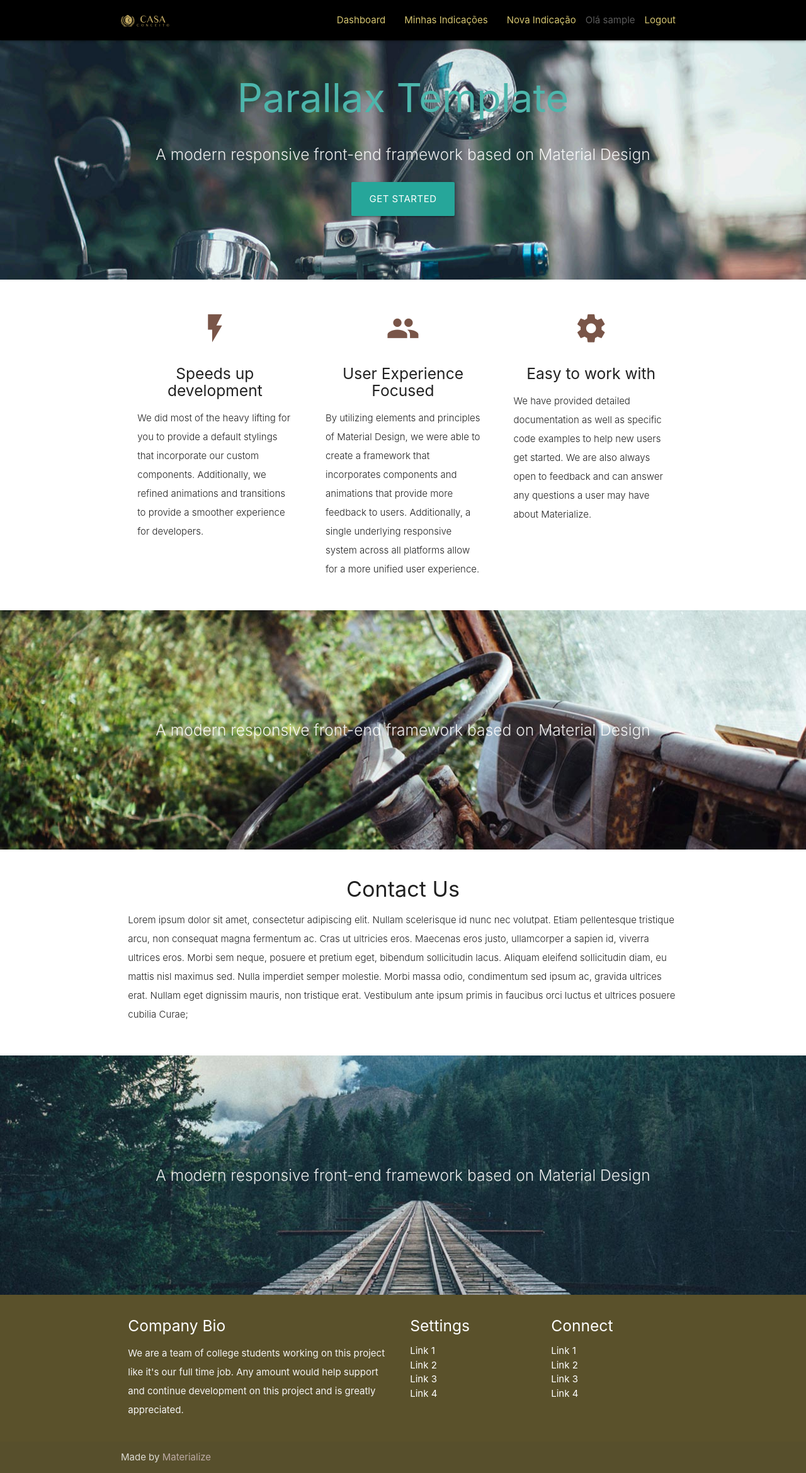
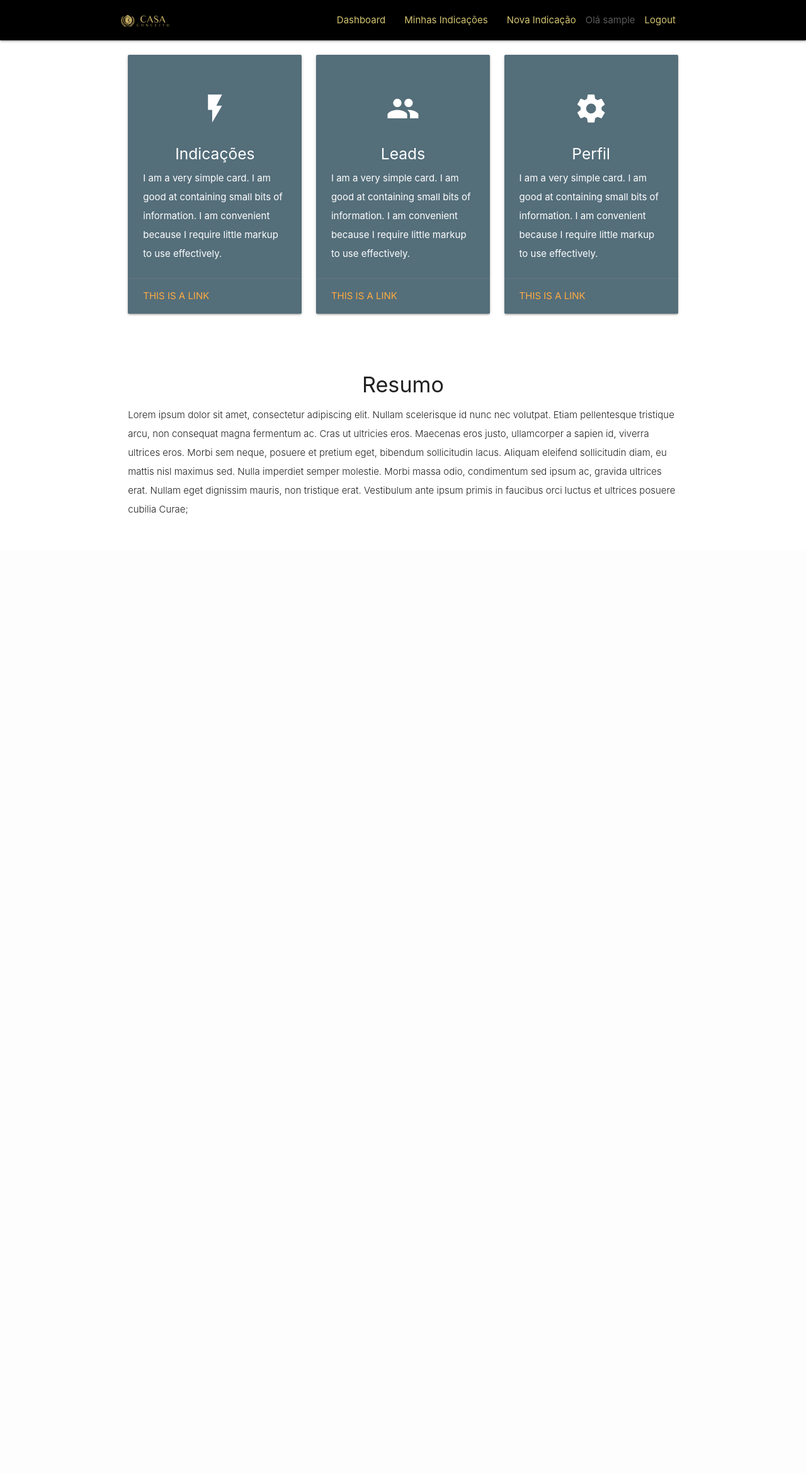
Before and after one commit to tiagocordeiro/casaconceito-sie, a Django app: page / in a window 1280 px wide. Shown: the whole page at 63% size. After the commit the page ends 817 px from the top, so only its background shows below. Run offline with Django 3.2, Linux system fonts and the light colour scheme; the visitor is signed in with stand-in values (Sample User, id 1); some libraries are stand-ins or nearby versions.

Commit message:
Prepara Dashboard

```diff
--- a/templates/index.html
+++ b/templates/index.html
@@ -16,54 +16,59 @@
 
   {% include "navmenu.html" %}
 
-  <div id="index-banner" class="parallax-container">
-    <div class="section no-pad-bot">
-      <div class="container">
-        <br><br>
-        <h1 class="header center teal-text text-lighten-2">Parallax Template</h1>
-        <div class="row center">
-          <h5 class="header col s12 light">A modern responsive front-end framework based on Material Design</h5>
-        </div>
-        <div class="row center">
-          <a href="#" id="download-button" class="btn-large waves-effect waves-light teal lighten-1">Get Started</a>
-        </div>
-        <br><br>
-
-      </div>
-    </div>
-    <div class="parallax"><img src="{% static "images/background1.jpg" %}" alt="Unsplashed background img 1"></div>
-  </div>
-
 
   <div class="container">
     <div class="section">
 
-      <!--   Icon Section   -->
       <div class="row">
         <div class="col s12 m4">
-          <div class="icon-block">
-            <h2 class="center brown-text"><i class="material-icons">flash_on</i></h2>
-            <h5 class="center">Speeds up development</h5>
+          <div class="card blue-grey darken-1">
+            <div class="card-content white-text">
+                <div class="icon-block">
+                   <h2 class="center lighten-1"><i class="material-icons">flash_on</i></h2>
+                </div>
 
-            <p class="light">We did most of the heavy lifting for you to provide a default stylings that incorporate our custom components. Additionally, we refined animations and transitions to provide a smoother experience for developers.</p>
+                <h5 class="center">Indicações</h5>
+                <p>I am a very simple card. I am good at containing small bits of information.
+                   I am convenient because I require little markup to use effectively.</p>
+            </div>
+            <div class="card-action">
+              <a href="#">This is a link</a>
+            </div>
           </div>
         </div>
 
         <div class="col s12 m4">
-          <div class="icon-block">
-            <h2 class="center brown-text"><i class="material-icons">group</i></h2>
-            <h5 class="center">User Experience Focused</h5>
+          <div class="card blue-grey darken-1">
+            <div class="card-content white-text">
+                <div class="icon-block">
+                   <h2 class="center lighten-1"><i class="material-icons">group</i></h2>
+                </div>
 
-            <p class="light">By utilizing elements and principles of Material Design, we were able to create a framework that incorporates components and animations that provide more feedback to users. Additionally, a single underlying responsive system across all platforms allow for a more unified user experience.</p>
+                <h5 class="center">Leads</h5>
+                <p>I am a very simple card. I am good at containing small bits of information.
+                   I am convenient because I require little markup to use effectively.</p>
+            </div>
+            <div class="card-action">
+              <a href="#">This is a link</a>
+            </div>
           </div>
         </div>
 
         <div class="col s12 m4">
-          <div class="icon-block">
-            <h2 class="center brown-text"><i class="material-icons">settings</i></h2>
-            <h5 class="center">Easy to work with</h5>
+          <div class="card blue-grey darken-1">
+            <div class="card-content white-text">
+                <div class="icon-block">
+                   <h2 class="center lighten-1"><i class="material-icons">settings</i></h2>
+                </div>
 
-            <p class="light">We have provided detailed documentation as well as specific code examples to help new users get started. We are also always open to feedback and can answer any questions a user may have about Materialize.</p>
+                <h5 class="center">Perfil</h5>
+                <p>I am a very simple card. I am good at containing small bits of information.
+                   I am convenient because I require little markup to use effectively.</p>
+            </div>
+            <div class="card-action">
+              <a href="#">This is a link</a>
+            </div>
           </div>
         </div>
       </div>
@@ -72,24 +77,13 @@
   </div>
 
 
-  <div class="parallax-container valign-wrapper">
-    <div class="section no-pad-bot">
-      <div class="container">
-        <div class="row center">
-          <h5 class="header col s12 light">A modern responsive front-end framework based on Material Design</h5>
-        </div>
-      </div>
-    </div>
-    <div class="parallax"><img src="{% static "images/background2.jpg" %}" alt="Unsplashed background img 2"></div>
-  </div>
-
   <div class="container">
     <div class="section">
 
       <div class="row">
         <div class="col s12 center">
           <h3><i class="mdi-content-send brown-text"></i></h3>
-          <h4>Contact Us</h4>
+          <h4>Resumo</h4>
           <p class="left-align light">Lorem ipsum dolor sit amet, consectetur adipiscing elit. Nullam scelerisque id nunc nec volutpat. Etiam pellentesque tristique arcu, non consequat magna fermentum ac. Cras ut ultricies eros. Maecenas eros justo, ullamcorper a sapien id, viverra ultrices eros. Morbi sem neque, posuere et pretium eget, bibendum sollicitudin lacus. Aliquam eleifend sollicitudin diam, eu mattis nisl maximus sed. Nulla imperdiet semper molestie. Morbi massa odio, condimentum sed ipsum ac, gravida ultrices erat. Nullam eget dignissim mauris, non tristique erat. Vestibulum ante ipsum primis in faucibus orci luctus et ultrices posuere cubilia Curae;</p>
         </div>
       </div>
@@ -98,19 +92,6 @@
   </div>
 
 
-  <div class="parallax-container valign-wrapper">
-    <div class="section no-pad-bot">
-      <div class="container">
-        <div class="row center">
-          <h5 class="header col s12 light">A modern responsive front-end framework based on Material Design</h5>
-        </div>
-      </div>
-    </div>
-    <div class="parallax"><img src="{% static "images/background3.jpg" %}" alt="Unsplashed background img 3"></div>
-  </div>
-
-  {% include "footer.html" %}
-
   <!--  Scripts-->
   <script src="https://code.jquery.com/jquery-2.1.1.min.js"></script>
   <script src="{% static "js/materialize.js" %}"></script>
```
